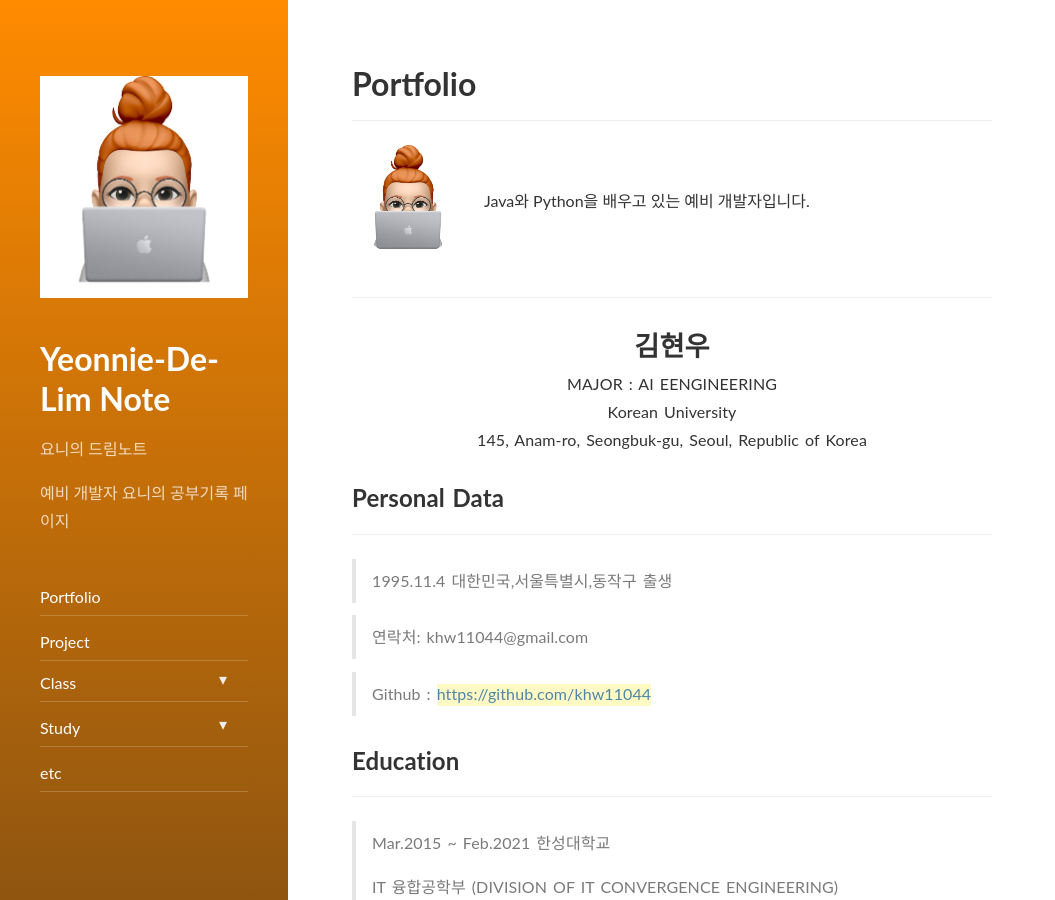
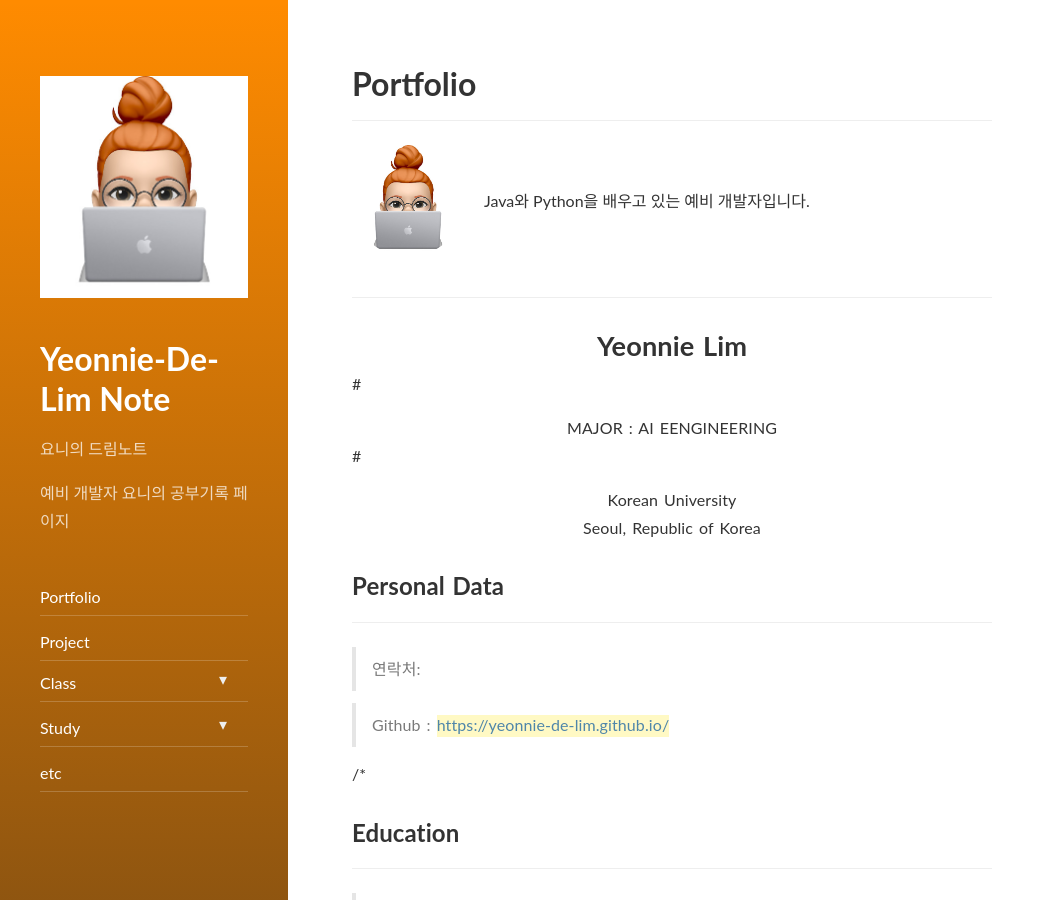
Before and after one commit to imooyoni/imooyoni.github.io, a Jekyll site: the page built from portfolio.md, in a window 1280 px wide and 900 px high. Shown: the whole window, without its empty margins (0-1055 px from the left). Built offline with Jekyll 4.4.1, drawn with Linux system fonts in a browser that asks for light colours; nearby versions of some CDN libraries; some of the changed text lies outside the part shown.

Commit message:
edit contants

```diff
--- a/portfolio.md
+++ b/portfolio.md
@@ -10,25 +10,23 @@ order: 1
 <span style=
 "font-size:170%;
 font-weight:bold">
-김현우
+Yeonnie Lim
 </span>
 </center>
 
-<center>MAJOR : AI EENGINEERING</center>
+#<center>MAJOR : AI EENGINEERING</center>
 
-<center>Korean University</center>
+#<center>Korean University</center>
 
-<center>145, Anam-ro, Seongbuk-gu, Seoul, Republic of Korea</center>
+<center>Seoul, Republic of Korea</center>
 
 ## Personal Data
 ---
-> 1995.11.4 대한민국,서울특별시,동작구 출생
+> 연락처:
 
-> 연락처: khw11044@gmail.com
+> Github : <a href="https://yeonnie-de-lim.github.io/">https://yeonnie-de-lim.github.io/</a>
 
-> Github : <a href="https://github.com/khw11044">https://github.com/khw11044</a>
-
-
+/*
 ## Education
 ---
 > Mar.2015 ~ Feb.2021 한성대학교
@@ -119,3 +117,4 @@ Hansung Univ – ETRI
 【출원번호】: 10-2020-0080646
 
 【출원인】: 김현우, 김태현, 제진명
+*/
```
